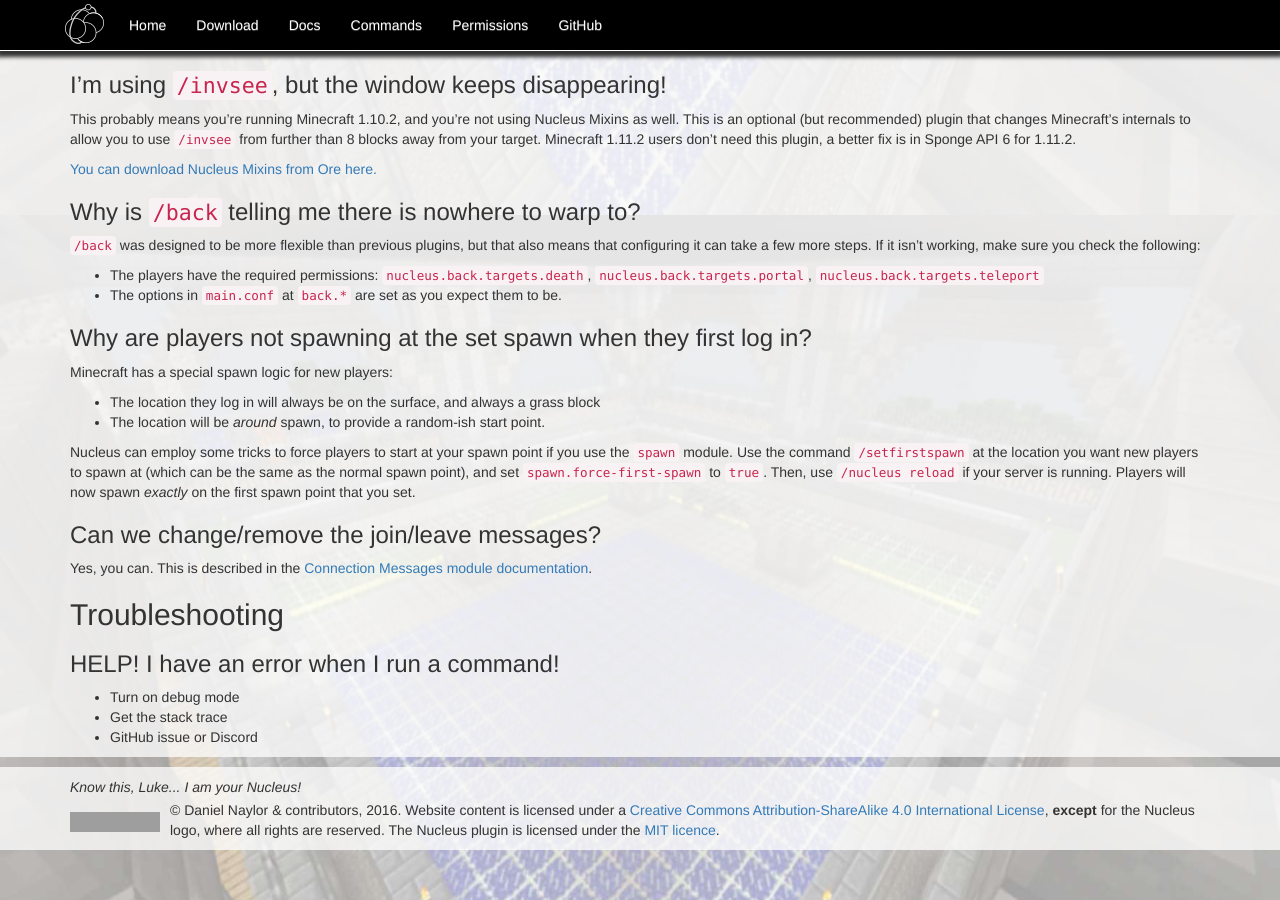
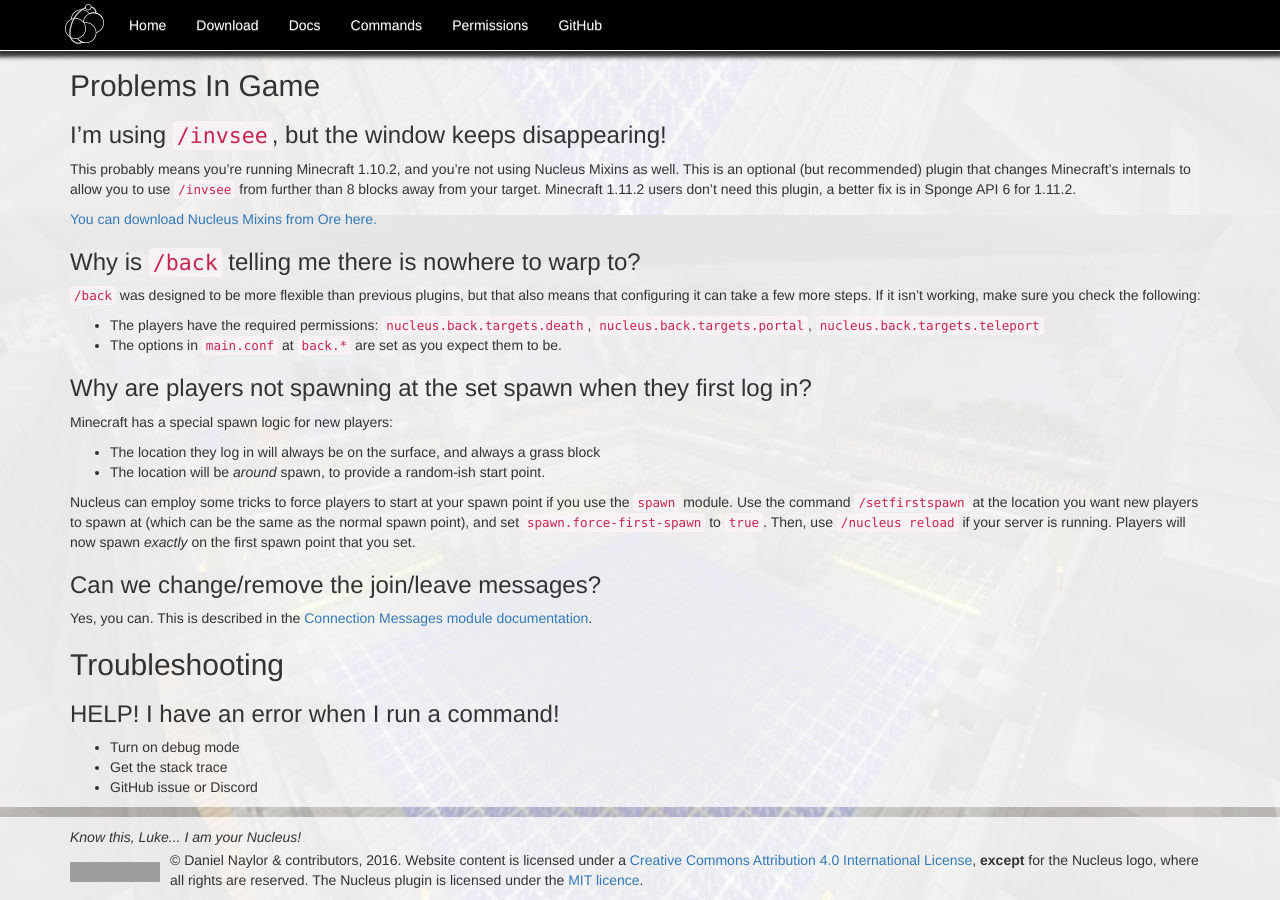
Before and after one commit to NucleusPowered/site-v1, a Jekyll site: the page built from docs/faqs.md, in a window 1280 px wide and 900 px high, scrolled down 2485 px. Built offline with Jekyll 4.4.1, drawn with Linux system fonts in a browser that asks for light colours; comment, search, counter and statistics services are not loaded; some of the changed text lies outside the part shown; grey boxes are pictures that could not be loaded.

Commit message:
Update FAQs
* Change licence to CC-BY-4.0 International. The two contributions by other contributors have been typo fixes. They are not deemed to have made an otherwise material contribution (that is, a trival contribution) and thus are eligible for this relaxation in licencing.

```diff
--- a/_includes/footer.html
+++ b/_includes/footer.html
@@ -12,7 +12,7 @@
                         <img alt="Creative Commons Licence" style="border-width:0" src="https://i.creativecommons.org/l/by-sa/4.0/88x31.png" />
                     </a>
                 </div>
-                &copy; Daniel Naylor &amp; contributors, 2016. Website content is licensed under a <a rel="license" target="_blank" href="http://creativecommons.org/licenses/by-sa/4.0/">Creative Commons Attribution-ShareAlike 4.0 International License</a>,
+                &copy; Daniel Naylor &amp; contributors, 2016. Website content is licensed under a <a rel="license" target="_blank" href="http://creativecommons.org/licenses/by/4.0/">Creative Commons Attribution 4.0 International License</a>,
                 <strong>except</strong> for the Nucleus logo, where all rights are reserved. The Nucleus plugin is licensed under the <a href="https://opensource.org/licenses/MIT" target="_blank">MIT licence</a>.
             </div>
         </div>
```
Also changed, not shown: docs/faqs.md (+3 -0 lines).
